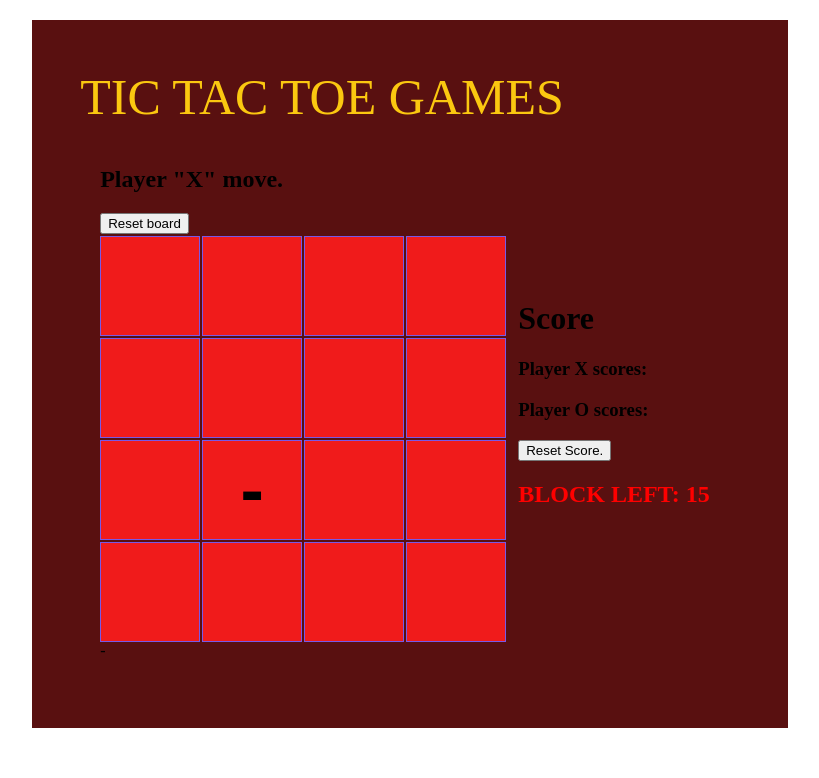
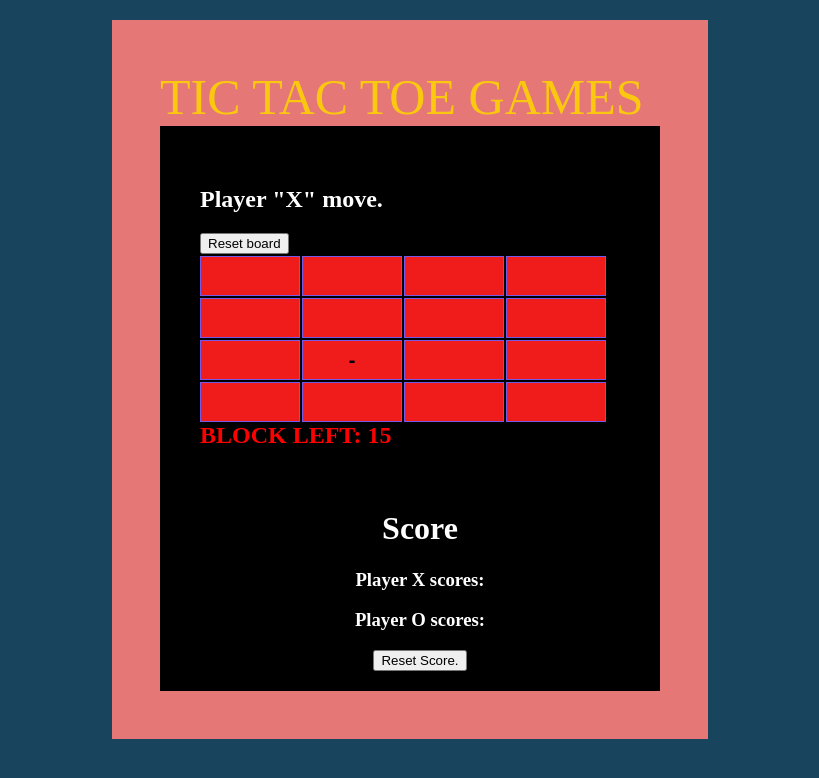
Before and after one commit to kerkkerk12/vue-OX, a Vue app: page / in a window 1280 px wide. Shown: the top 778 px of the page, without its empty margins (230-1049 px from the left). Built offline with nearby package versions, Linux system fonts and the light colour scheme.

Commit message:
css more

```diff
--- a/src/assets/main.css
+++ b/src/assets/main.css
@@ -1,23 +1,23 @@
 
 
 #app {
-  max-width: 2000px;
-  margin: 0 auto;
+  width: 500px;
+  margin: auto;
   padding: 3rem;
-  background-color: rgb(89, 16, 16);
+  background-color: rgb(230, 119, 119);
   font-weight: normal;
 }
 
 
 .score {
-  margin: auto;
-  padding: 10px;
+  padding-left: 20px;
+  text-align: center;
 }
 h1,
 h2,
 h3,
 h4 {
-  color: rgb(0, 0, 0);
+  color: rgb(255, 255, 255);
 }
 .header {
   font-size: 50px;
@@ -25,13 +25,22 @@ h4 {
 }
 
 body{
+  background-color: rgb(24, 68, 93);
   margin: auto;
   width: auto;
   padding: 20px;
 }
 
+.bigblock{
+  background-color: rgb(0, 0, 0);
+  margin: auto;
+  width: auto;
+  padding: 20px;
+}
 
-
+.container {
+  padding: 20px;
+}
 
 
 @media (min-width: 1024px) {
--- a/src/components/Board.vue
+++ b/src/components/Board.vue
@@ -1,12 +1,13 @@
 <template>
   <header>
-    <div class="header">
-      TIC TAC TOE GAMES
-    </div>
+    <div class="header">TIC TAC TOE GAMES</div>
   </header>
-  <body>
+  <div class="bigblock">
     <div class="container">
-    <h2 v-if="winner">the Winner is : {{ winner }}</h2>
+      <h2 v-if="winner && blockLeft === 0">
+        the Winner is : {{ winner }} but no score.
+      </h2>
+      <h2 v-else-if="winner">the Winner is : {{ winner }}</h2>
       <h2 v-else-if="blockLeft === 0">The game is end no player win.</h2>
       <h2 v-else>Player "{{ player }}" move.</h2>
       <button @click="reset" class="btn btn-success mb-3">Reset board</button>
@@ -17,28 +18,30 @@
       </div>
 
       {{ (squares[randomX][randomY] = "-") }}
+      <h2 style="color: red">BLOCK LEFT: {{ blockLeft }}</h2>
     </div>
     <div class="score">
       <h1>Score</h1>
       <h3>Player X scores: {{ winX }}</h3>
       <h3>Player O scores: {{ winY }}</h3>
-    <button @click="resetScore" class="btn btn-success mb-3">Reset Score.</button>
-    <h2 style="color: red">BLOCK LEFT: {{ blockLeft }}</h2>
+      <button @click="resetScore" class="btn btn-success mb-3">
+        Reset Score.
+      </button>
     </div>
-
-</body>
+  </div>
 </template>
 
 <style scoped>
 .square {
+  flex: auto;
   align-items: center;
   background: rgb(240, 27, 27);
   border: 1px solid rgb(120, 89, 231);
   float: left;
-  font-size: 70px;
+  font-size: 20px;
   font-weight: bold;
   line-height: 34px;
-  height: 100px;
+  height: 40px;
   margin-right: 2px;
   margin-top: 2px;
   padding: 0;
@@ -60,11 +63,9 @@ const Winner = (squares) => {
     [1, 5, 9, 13],
     [2, 6, 10, 14],
     [3, 7, 11, 15],
-    [0, 5, 10, 15],                    //diagonal line
-    [3, 6, 9, 12],                     //diagonal line
+    [0, 5, 10, 15], //diagonal line
+    [3, 6, 9, 12], //diagonal line
   ];
-
-
 
   for (let i = 0; i < lines.length; i++) {
     const [a, b, c, d] = lines[i];
@@ -124,7 +125,6 @@ export default {
         ["", "", "", ""],
         ["", "", "", ""],
       ];
-
     };
 
     const winX = ref(0);
--- a/src/main.js
+++ b/src/main.js
@@ -1,6 +1,6 @@
 import { createApp } from 'vue'
 import App from './App.vue'
 import './assets/main.css'
-// import "bootstrap/dist/css/bootstrap.css"
+
 
 createApp(App).mount('#app')
```
Lines whose indentation alone changed are shown as unchanged.
